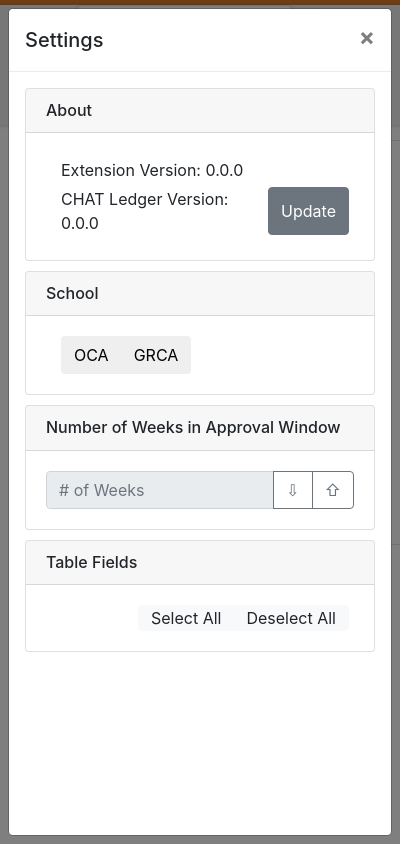
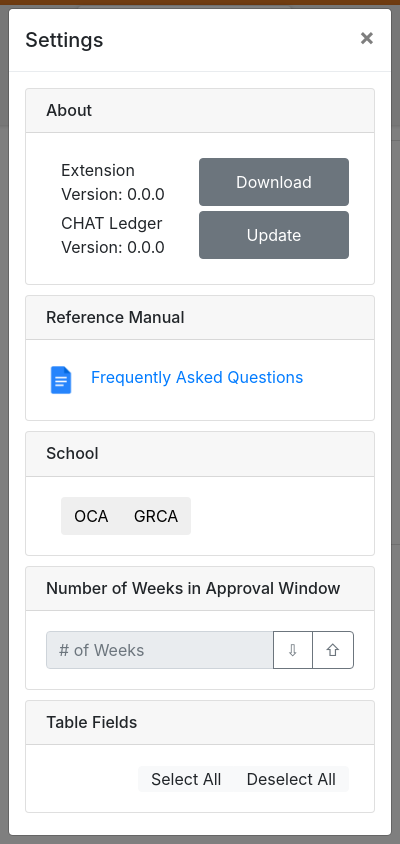
Before and after one commit to ocawarniment/connexus-homeroom-attendance-tool, a browser extension: page popup.html in a window 400 px wide. Both pictures are taken after a click on the button "Settings". Shown: the top 844 px of the page. Drawn offline with nearby package versions, Linux system fonts and the light colour scheme.

Commit message:
Settings: Ext download btn + reference manual card

```diff
--- a/popup.css
+++ b/popup.css
@@ -61,6 +61,10 @@ footer {
 .btn-slim {
   padding-top: 0px;
   padding-bottom: 0px;
+}
+
+#btnDownloadExtension, #btnUpdateChatLedger {
+  width: 150px;
 }
 
 #dateBanner {
--- a/popup.html
+++ b/popup.html
@@ -86,10 +86,25 @@
                                 <div class="container">
                                     <div class="row row-margin-5">
                                         <div class="col">Extension Version: <span id="extVersNum">0.0.0</span></div>
+                                        <button type="button" class="btn btn-secondary btn-right-align btn-slim" id="btnDownloadExtension">Download</button>
                                     </div>
                                     <div class="row row-margin-5">
                                         <div class="col">CHAT Ledger Version: <span id="chatVersNum">0.0.0</span></div>
                                         <button type="button" class="btn btn-secondary btn-right-align btn-slim" id="btnUpdateChatLedger">Update</button>
+                                    </div>
+                                </div>
+                            </div>
+                        </div>
+                        <!-- FAQs -->
+                        <div class="card">
+                            <h6 class="card-header">
+                                Reference Manual
+                            </h6>
+                            <div class="card-body">
+                                <div class="container">
+                                    <div class="row row-margin-5">
+                                        <img src="/images/google_docs_logo.png"  width="30" height="30">
+                                        <div class="col"><a href="https://docs.google.com/document/d/1DL0lgLSLl7N3Rut7me5ucpvEM8-I-Vgdz587ZmleN_U/edit#heading=h.c818bjawl1ng" target="_blank">Frequently Asked Questions</a></div>
                                     </div>
                                 </div>
                             </div>
```
Also changed, not shown: images/google_docs_logo.png (added), manifest.json, popup.js (line endings or trailing spaces), 1 other file.
